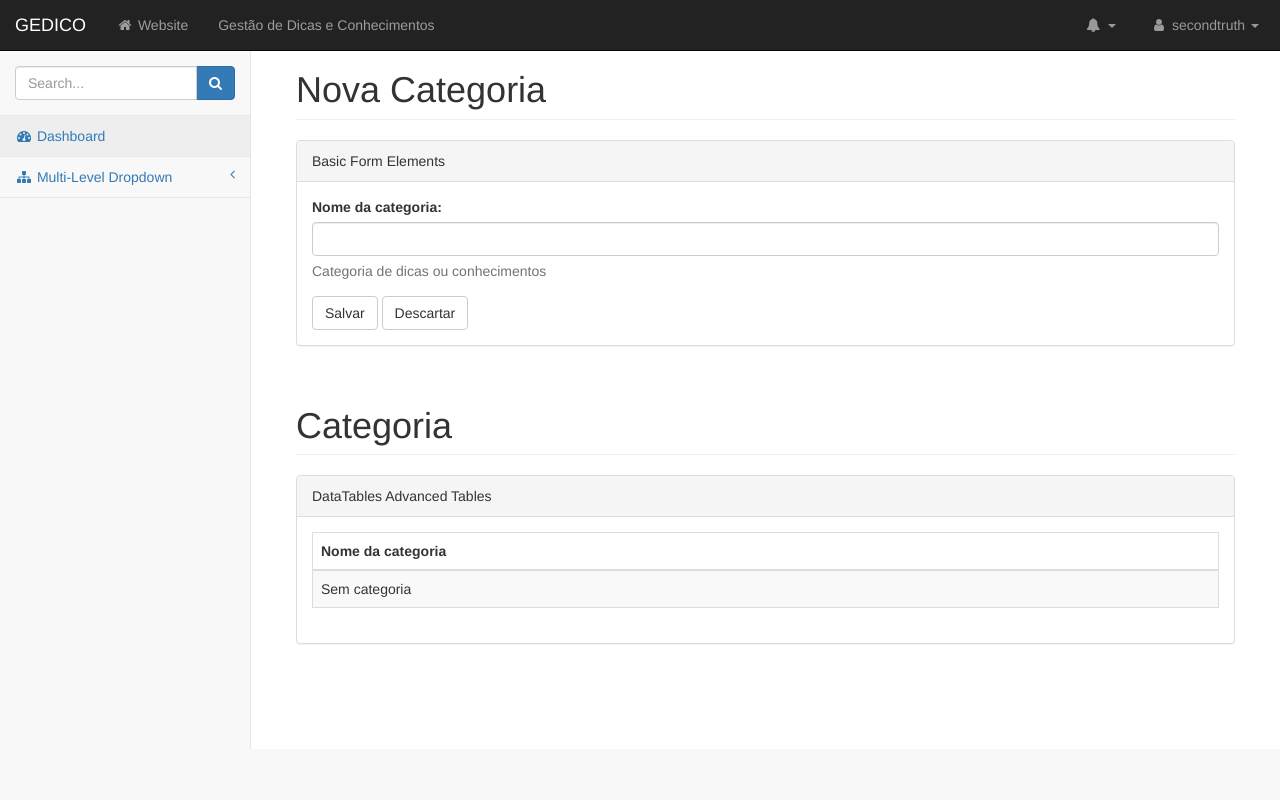
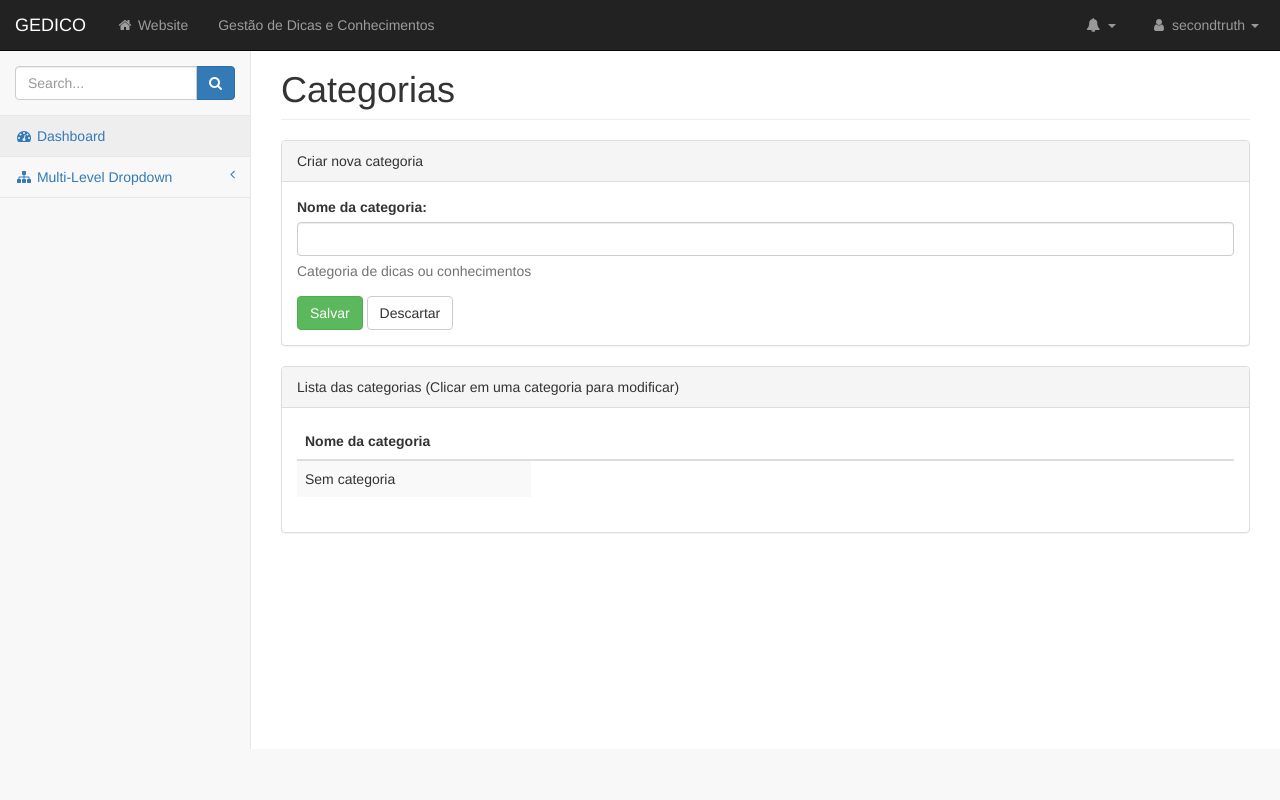
Before and after one commit to telemac-dev/Gedico, a Django app: page /category/new/ in a window 1280 px wide. Run offline with Django 3.2, Linux system fonts and the light colour scheme; data that the repository does not hold is empty; some libraries are stand-ins or nearby versions.

Commit message:
Incial Category

```diff
--- a/category/templates/category/category_create.html
+++ b/category/templates/category/category_create.html
@@ -1,20 +1,13 @@
 {% extends 'global/base.html' %}
 
-{% block title %}Nova Categoria{% endblock title %}
+{% block title %}Categoria{% endblock title %}
 
 {% block content %}
 
-<div class="container-fluid">
-    <div class="row">
-        <div class="col-lg-12">
-            <h1 class="page-header">Nova Categoria</h1>
-        </div>
-        <!-- /.col-lg-12 -->
-    </div>
+    {% include 'category/category_page-header.html' %}
+
     {% include 'category/category_include_create.html' %}
 
     {% include 'category/category_include_list.html' %}
 
-</div>
-
 {% endblock content %}
--- a/category/templates/category/category_include_create.html
+++ b/category/templates/category/category_include_create.html
@@ -3,8 +3,9 @@
     <div class="col-lg-12">
         <div class="panel panel-default">
             <div class="panel-heading">
-                Basic Form Elements
+                Criar nova categoria
             </div>
+            <!-- /.panel-heading -->
             <div class="panel-body">
                 <div class="row">
                     <div class="col-lg-12">
@@ -15,7 +16,7 @@
                                 {{ form.name }}
                                 <p class="help-block">Categoria de dicas ou conhecimentos</p>
                             </div>
-                            <button type="submit" class="btn btn-default">Salvar</button>
+                            <button type="submit" class="btn btn-default btn-success">Salvar</button>
                             <button type="reset" class="btn btn-default">Descartar</button>
                         </form>
                     </div>
--- a/category/templates/category/category_include_list.html
+++ b/category/templates/category/category_include_list.html
@@ -1,30 +1,28 @@
-    <div class="row">
-        <div class="col-lg-12">
-            <h1 class="page-header">Categoria</h1>
-        </div>
-        <!-- /.col-lg-12 -->
-    </div>
 <!-- /.row -->
 <div class="row">
     <div class="col-lg-12">
         <div class="panel panel-default">
             <div class="panel-heading">
-                    DataTables Advanced Tables
+                Lista das categorias (Clicar em uma categoria para modificar)
             </div>
             <!-- /.panel-heading -->
             <div class="panel-body">
                 <div class="table-responsive">
-                        <table class="table table-striped table-bordered table-hover" id="dataTables-example">
+                    <table class="table table-striped table-hover" id="dataTables-example">
                         <thead>
                             <tr>
-                                    <th>Nome da categoria</th>
+                                <th style="width: 25%">Nome da categoria</th>
+                                <th></th>
                             </tr>
                         </thead>
                         <tbody>
-                                {% if categories %}
-                                {% for category in categories %}
+                            {% if object_list %}
+                            {% for category in object_list %}
                             <tr class="even gradeA">
-                                    <td>{{ category.name }}</td>
+                                <td style="width: 25%">{{ category.name }}</td>
+                                <td><span><a href="forms.html"><i class="fa fa-edit fa-fw" title="Editar está categoria"></i></a></span>
+                                    <span><a href="forms.html"><i class="fa fa-fw" title="Remover está categoria">&#xf014</i></span>
+                                </td>
                             </tr>
                             {% endfor %}
                             {% else %}
--- a/category/templates/category/category_list.html
+++ b/category/templates/category/category_list.html
@@ -1,11 +1,13 @@
 {% extends 'global/base.html' %}
 
-{% block title %}Nova Categoria{% endblock title %}
+{% block title %}Categoria{% endblock title %}
 
 {% block content %}
 
-{% include 'category/category_include_list.html' %}
+{% include 'category/category_page-header.html' %}
 
 {% include 'category/category_include_create.html' %}
 
+{% include 'category/category_include_list.html' %}
+
 {% endblock content %}
--- /dev/null
+++ b/category/templates/category/category_page-header.html
@@ -0,0 +1,6 @@
+<div class="row">
+    <div class="col-lg-12">
+        <h1 class="page-header">Categorias</h1>
+    </div>
+    <!-- /.col-lg-12 -->
+</div>
--- a/category/views.py
+++ b/category/views.py
@@ -1,3 +1,5 @@
+from dataclasses import fields
+
 from django.shortcuts import render
 from django.urls import reverse_lazy
 from django.views.generic import CreateView, ListView
@@ -7,15 +9,22 @@ from category.models import Category
 
 
 # Create your views here.
-class CategoryListView(ListView):
+class CategoryListView(CreateView, ListView):
     model = Category
+    # fields = ['name']
+    paginate_by = 5
+    form_class = CategoryForm
     queryset = Category.objects.all().order_by('name')
     template_name = 'category/category_list.html'
 
-    def get_context_data(self, **kwargs):
-        context = super(CategoryListView, self).get_context_data(**kwargs)
-        context['form'] = CategoryForm()
+    def get_context_data(self, *args, **kwargs):
+        context = super().get_context_data(*args, **kwargs)
+        context['form'] = self.get_form()
         return context
+
+    # If form post redirect to ModelCreate View
+    def post(self, request, *args, **kwargs):
+        return CategoryCreateView.as_view()(request)
 
 
 class CategoryCreateView(CreateView):
@@ -23,8 +32,3 @@ class CategoryCreateView(CreateView):
     form_class = CategoryForm
     template_name = 'category/category_create.html'
     success_url = reverse_lazy('category-list')
-
-    def get_context_data(self, **kwargs):
-        context = super().get_context_data(**kwargs)
-        context["categories"] = Category.objects.all().order_by('name')
-        return context
--- a/gedico/urls.py
+++ b/gedico/urls.py
@@ -1,14 +1,16 @@
 from django.contrib import admin
 from django.http import HttpResponse
+from django.shortcuts import render
 from django.urls import include, path
 
 
 def my_view(request):
-    return HttpResponse('<h1>Paz no Mundo !!!</h1>')
+    return render(request, 'global/base.html')
+    #return HttpResponse('<h1>Paz no Mundo !!!</h1>')
 
 
 urlpatterns = [
     path('admin/', admin.site.urls),
     path('category/', include('category.urls')),
-    path('', my_view),
+    path('', my_view, name='paz'),
 ]
--- a/templates/global/base.html
+++ b/templates/global/base.html
@@ -109,13 +109,16 @@
                         </div>
                     </li>
                     <li>
-                        <a href="#" class="active"><i class="fa fa-dashboard fa-fw"></i> Dashboard</a>
+                        <a href="{% url 'paz' %}" class="active"><i class="fa fa-dashboard fa-fw"></i> Dashboard</a>
                     </li>
                     <li>
                         <a href="#"><i class="fa fa-sitemap fa-fw"></i> Multi-Level Dropdown<span class="fa arrow"></span></a>
                         <ul class="nav nav-second-level">
                             <li>
-                                <a href="#">Second Level Item</a>
+                                <a href="{% url 'category-list' %}#">Categorias</a>
+                            </li>
+                            <li>
+                                <a href="{% url 'category-list' %}#">SubCategorias</a>
                             </li>
                             <li>
                                 <a href="#">Third Level <span class="fa arrow"></span></a>
@@ -136,7 +139,6 @@
     <!-- Page Content -->
     <div id="page-wrapper">
         <div class="container-fluid">
-
 
             {% block content %}
             <!-- ... Your content goes here ... -->
```
Lines whose indentation alone changed are shown as unchanged.
